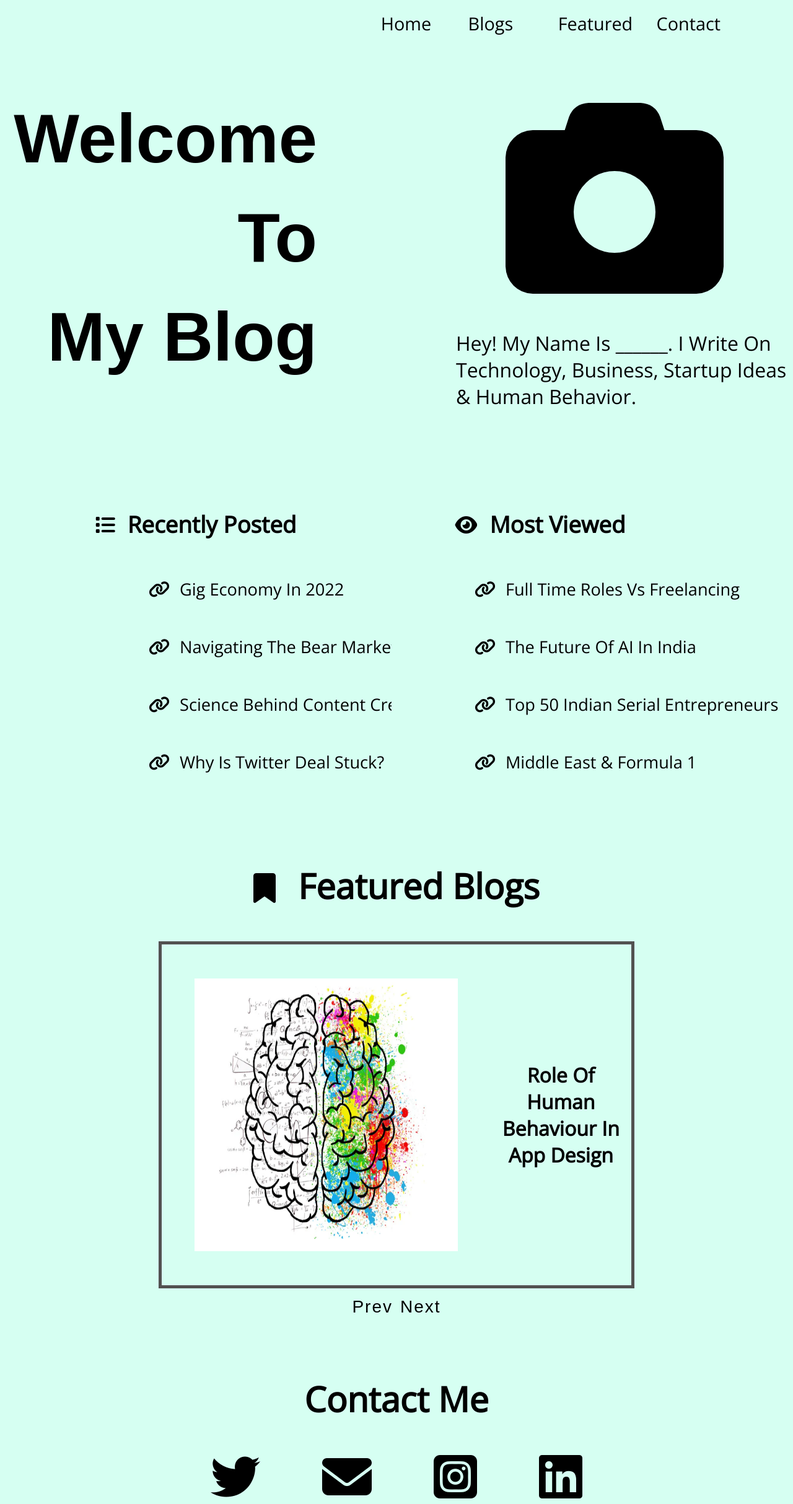
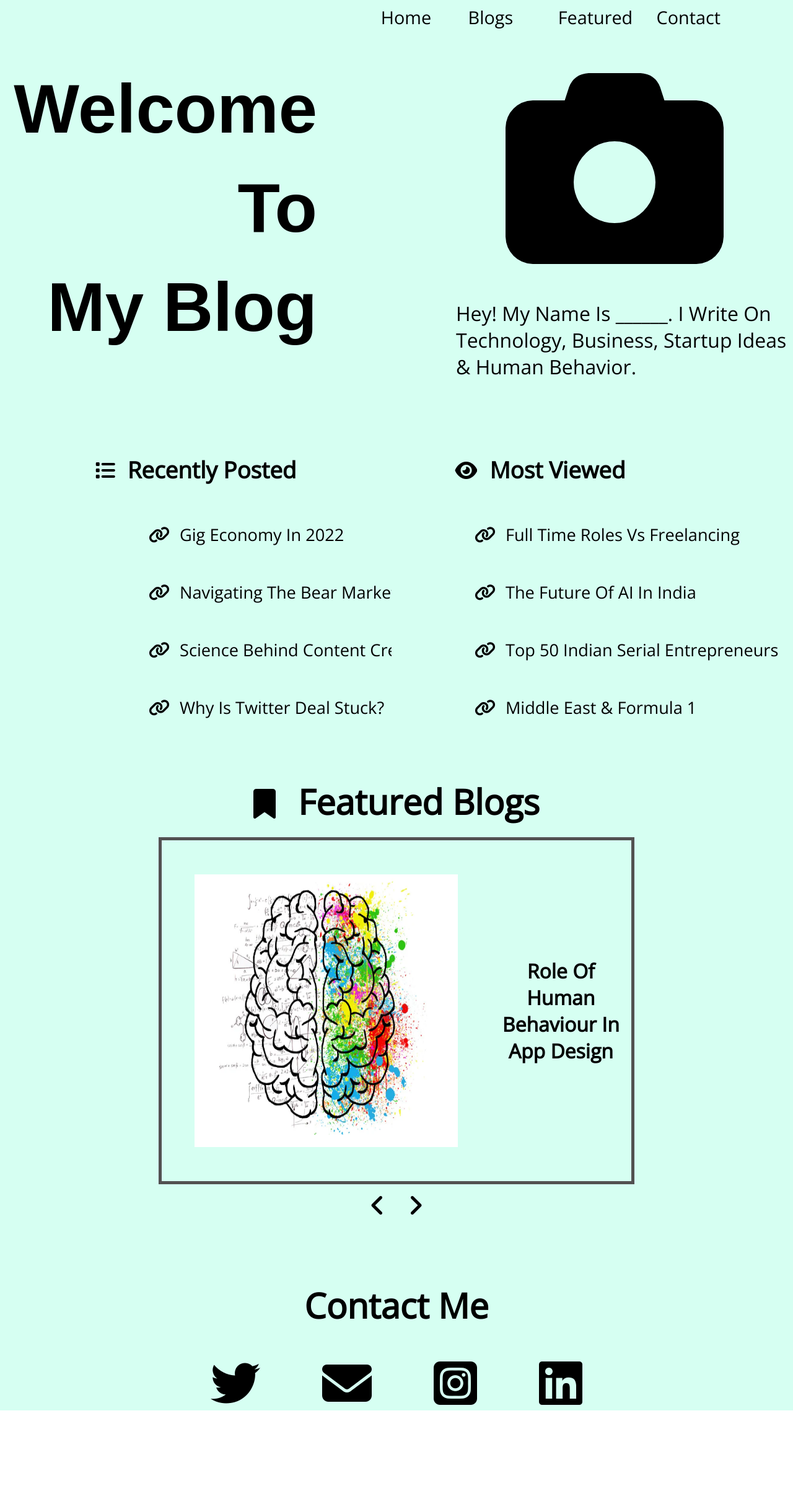
Before and after one commit to mihir1729/myProjects, a plain HTML site: page blogPost/index.html in a window 1280 px wide. Shown: the whole page at 62% size. After the commit the page ends 2276 px from the top, so only its background shows below. Drawn offline with nearby package versions, Linux system fonts and the light colour scheme; a web font is replaced by a local one.

Commit message:
scroll-event

```diff
--- a/blogPost/app.js
+++ b/blogPost/app.js
@@ -1,3 +1,4 @@
+//featured projects button
 const slides = document.querySelectorAll(`.slide`);
 const nextBtn = document.querySelector(`.nextBtn`);
 const prevBtn = document.querySelector(`.prevBtn`);
@@ -30,3 +31,25 @@ function corousel() {
     slide.style.transform = `translateX(-${counter * 100}%)`;
   });
 }
+
+//fixing navbar
+const navbar = document.querySelector(`.header`);
+const links = document.querySelector(`.links`).querySelectorAll(`a`);
+
+window.addEventListener(`scroll`, function () {
+  const scrollHeight = window.pageYOffset;
+  const navHeight = navbar.getBoundingClientRect().height;
+  console.log(scrollHeight, navHeight);
+  if (scrollHeight > 1.5 * navHeight) {
+    navbar.classList.add(`fixed-nav`);
+    links.forEach(function (link) {
+      link.style.color = `#d6fff2`;
+    });
+  } else {
+    navbar.classList.remove(`fixed-nav`);
+
+    links.forEach(function (link) {
+      link.style.color = `black`;
+    });
+  }
+});
--- a/blogPost/index.html
+++ b/blogPost/index.html
@@ -93,8 +93,8 @@ our life dull?</h1>
         </div>
       </div>
       <div class="btn-container">
-        <button type="button" class="prevBtn">prev</button>
-        <button type="button" class="nextBtn">next</button>
+        <button type="button" class="prevBtn"><i class="fa-solid fa-angle-left"></i></button>
+        <button type="button" class="nextBtn"><i class="fa-solid fa-angle-right"></i></button>
       </div>
     </div>
     <div class="contact-me">
--- a/blogPost/style.css
+++ b/blogPost/style.css
@@ -7,8 +7,20 @@
   padding: 0;
   box-sizing: border-box;
   text-transform: capitalize;
+  overflow-x: hidden;
+}
+
+.header {
   background: #d6fff2;
-  overflow-x: hidden;
+}
+
+.fixed-nav {
+  position: fixed;
+  top: 0;
+  left: 0;
+  width: 100%;
+  z-index: 10;
+  background: rgba(28, 26, 26, 0.7);
 }
 
 .nav {
@@ -20,7 +32,7 @@
 .links-container,
 .empty,
 .links {
-  height: 7rem;
+  height: 4rem;
 }
 
 .links {
@@ -38,7 +50,7 @@
 
 .links li {
   text-align: center;
-  margin-top: 1.1rem;
+  margin-top: 0.5rem;
 }
 
 .third-link,
@@ -58,7 +70,8 @@
 .home {
   display: grid;
   grid-template-columns: 50% 50%;
-  margin-top: 2rem;
+  padding-top: 2rem;
+  background: #d6fff2;
 }
 
 .home h1 {
@@ -85,7 +98,8 @@
 .blogs {
   display: grid;
   grid-template-columns: auto auto;
-  margin-top: 10rem;
+  padding-top: 7.5rem;
+  background: #d6fff2;
 }
 
 .sub-header {
@@ -146,7 +160,8 @@
 }
 
 .featured-blogs {
-  margin-top: 7rem;
+  padding-top: 4rem;
+  background: #d6fff2;
 }
 
 .featured-header {
@@ -170,7 +185,7 @@
   width: 60vw;
   position: relative;
   height: 70vh;
-  margin: 3rem auto 0 auto;
+  margin: 1rem auto 0 auto;
 }
 
 .slide {
@@ -202,11 +217,9 @@
 .nextBtn {
   background: transparent;
   border-color: transparent;
-  font-size: 1.75rem;
+  font-size: 2.5rem;
   cursor: pointer;
-  margin: 0 0.25rem;
-  text-transform: capitalize;
-  letter-spacing: 2px;
+  margin: 0 1rem;
 }
 
 .prevBtn:hover,
@@ -215,7 +228,8 @@
 }
 
 .contact-me {
-  margin-top: 5rem;
+  padding-top: 5rem;
+  background: #d6fff2;
 }
 
 .contact-header {
```
